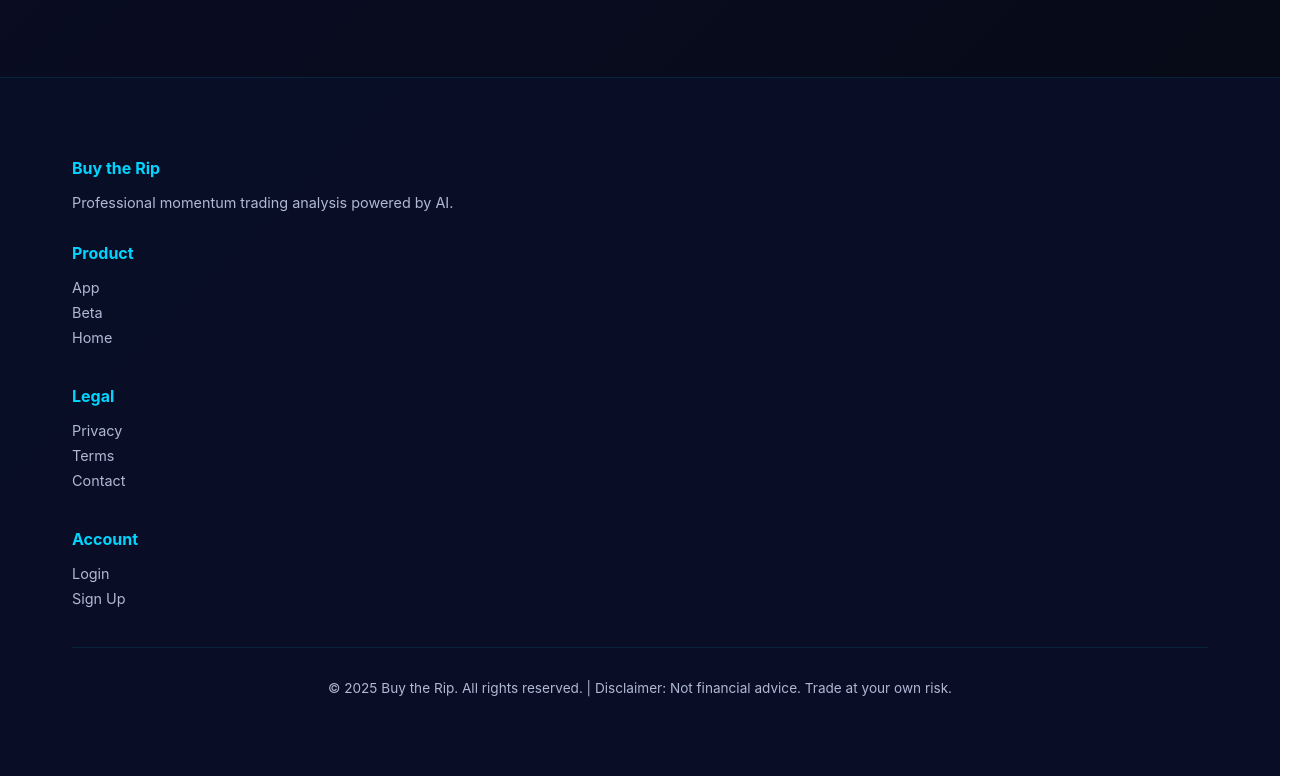
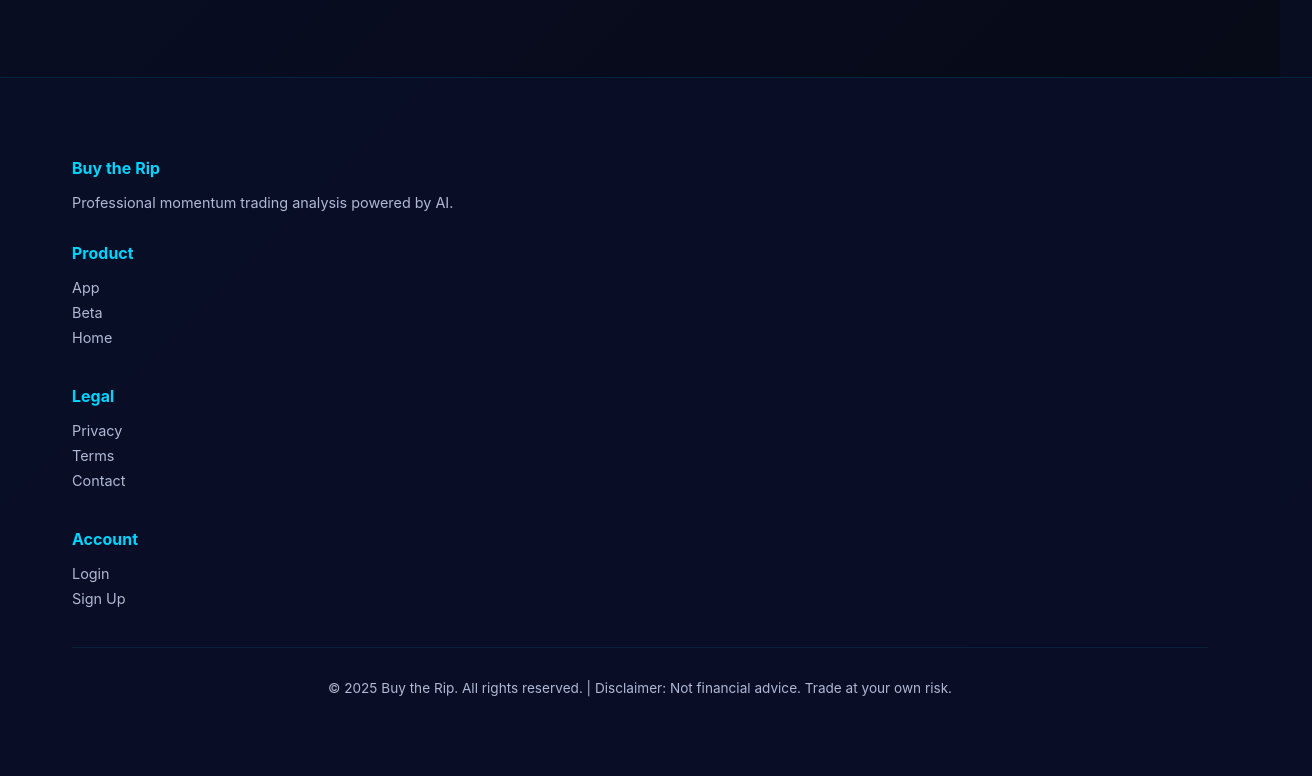
Before and after one commit to Sconiboy/buy-the-rip, a plain HTML site: page index.html in a window 1280 px wide. Shown: the part 541-1317 px from the top of the page, 1312 px wide, since content can reach past the window. Drawn offline with Linux system fonts and the light colour scheme.

Commit message:
Fix footer to stretch full width on all screens

```diff
--- a/index.html
+++ b/index.html
@@ -1818,7 +1818,7 @@
     </script>
 
     <!-- Footer -->
-    <footer style="background: rgba(10, 14, 39, 0.95); border-top: 1px solid rgba(0, 212, 255, 0.1); padding: 3rem 2rem; margin-top: 4rem;">
+    <footer style="background: rgba(10, 14, 39, 0.95); border-top: 1px solid rgba(0, 212, 255, 0.1); padding: 3rem 2rem; margin-top: 4rem; margin-left: -2rem; margin-right: -2rem; width: calc(100% + 4rem);">
         <div class="container" style="max-width: 1200px; margin: 0 auto;">
             <div style="display: grid; grid-template-columns: 1fr; gap: 2rem; margin-bottom: 2rem;" class="footer-grid">
                 <div>
```
